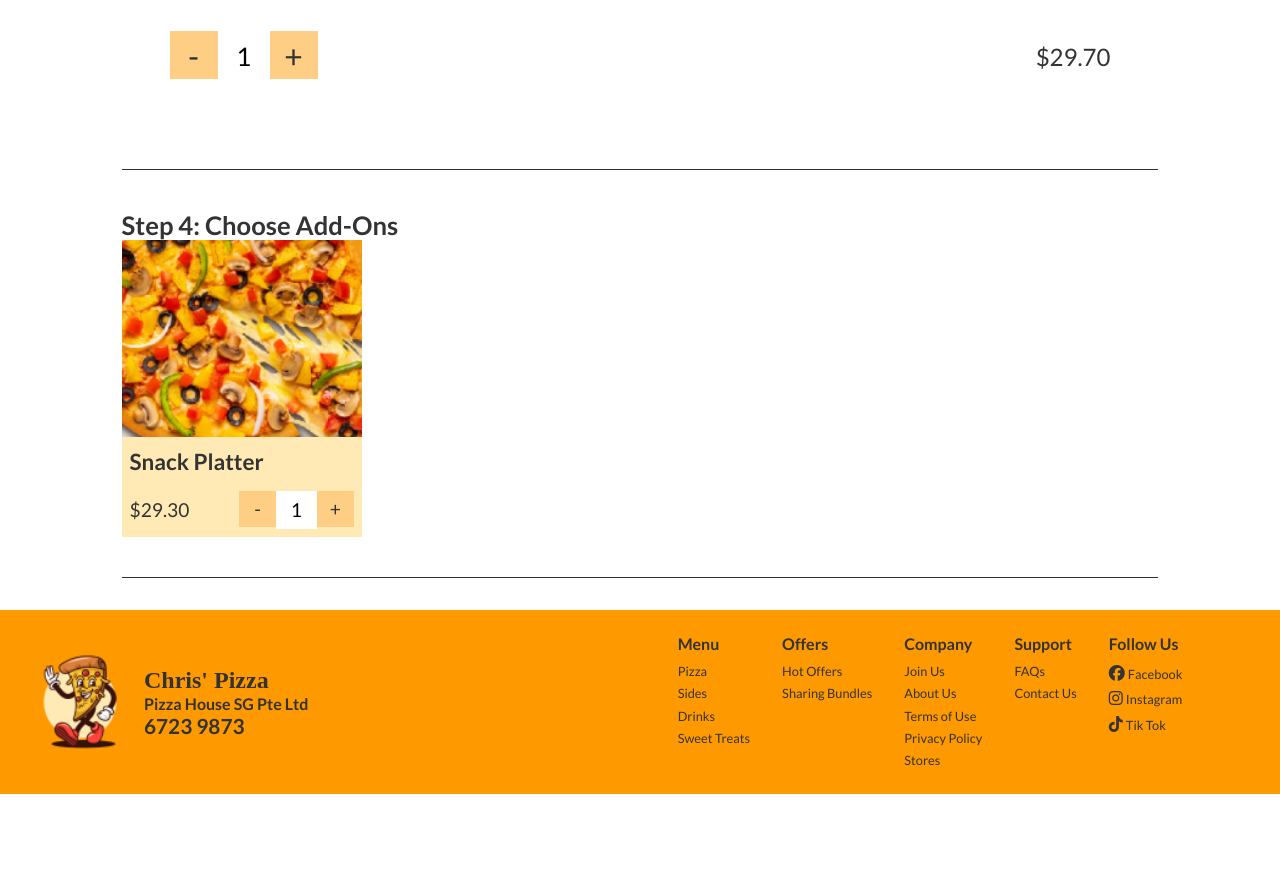
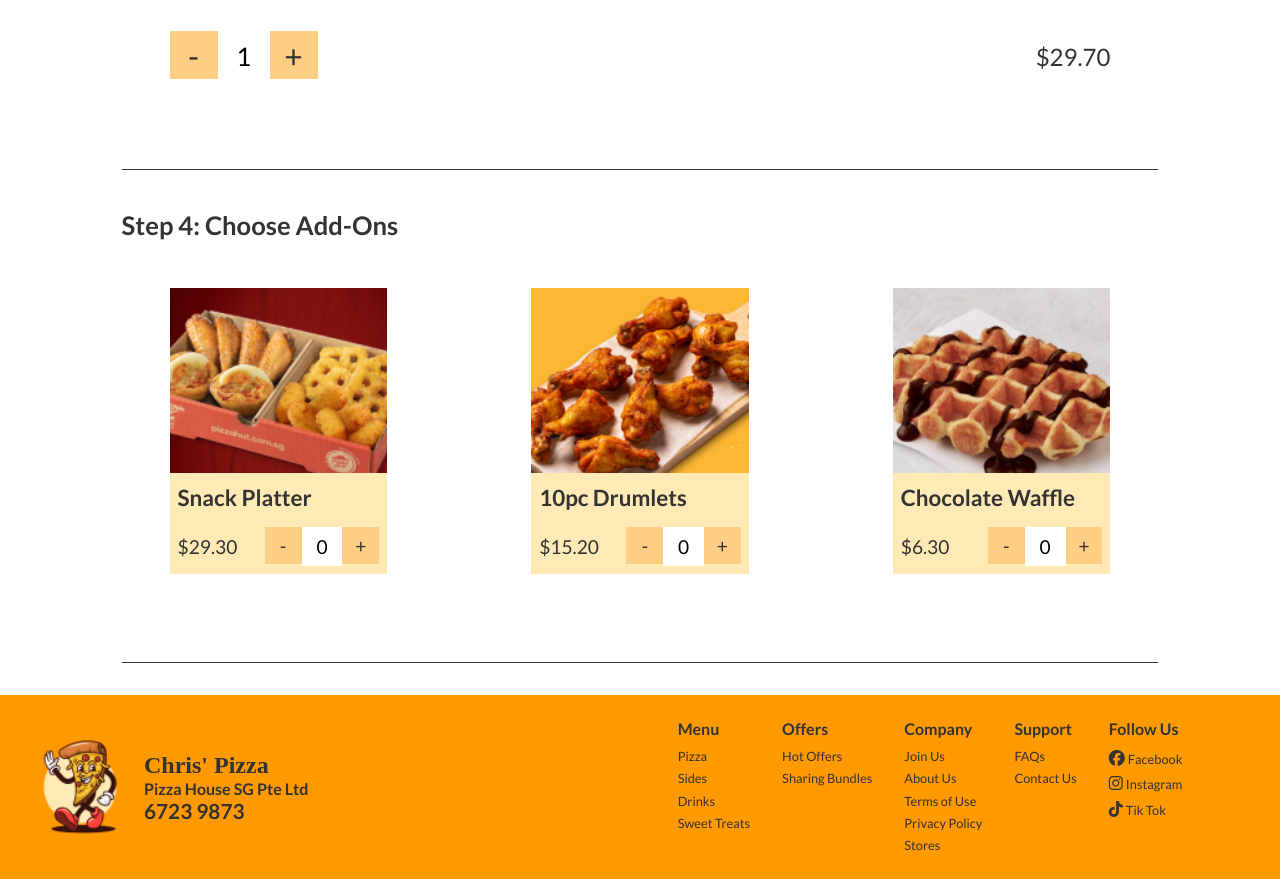
Before and after one commit to GnawedLeaves/IE4717-Final-Project, a PHP site: page /ordering.html in a window 1280 px wide. Shown: the part 1346-2225 px from the top of the page. Before the commit the page ends 2140 px from the top, so only its background shows below. Run offline with PHP 8.4, Linux system fonts and the light colour scheme; some libraries are stand-ins or nearby versions.

Commit message:
add ons section

```diff
--- a/ordering.html
+++ b/ordering.html
@@ -209,7 +209,7 @@
             <div class="step1-title">Step 4: Choose Add-Ons</div>
             <div class="add-ons-container">
               <div class="item-container">
-                <img class="item-img" src="./assets/images/veggiepizza.png" />
+                <img class="item-img" src="./assets/images/snackplatter.png" />
                 <div class="item-info-container">
                   <div class="item-info-row">
                     <div class="item-title">Snack Platter</div>
@@ -228,7 +228,7 @@
                       </div>
                       <input
                         id="addon1-qty-input"
-                        class="counter-box count-box counter-box-small"
+                        class="counter-box count-box counter-box-small add-ons-input"
                         type="number"
                         max="999"
                         min="0"
@@ -239,6 +239,85 @@
                         class="counter-box counter-box-small"
                         id="qty-plus"
                         onclick="handleQtyCount('plus','addon1-qty-input')"
+                      >
+                        +
+                      </div>
+                    </div>
+                  </div>
+                </div>
+              </div>
+              <div class="item-container">
+                <img class="item-img" src="./assets/images/10pcdrumlet.png" />
+                <div class="item-info-container">
+                  <div class="item-info-row">
+                    <div class="item-title">10pc Drumlets</div>
+                  </div>
+                </div>
+                <div class="item-info-container">
+                  <div class="item-info-row">
+                    <div class="item-price">$15.20</div>
+                    <div class="counter-container">
+                      <div
+                        class="counter-box counter-box-small"
+                        id="qty-minus"
+                        onclick="handleQtyCount('minus','addon2-qty-input')"
+                      >
+                        -
+                      </div>
+                      <input
+                        id="addon2-qty-input"
+                        class="counter-box count-box counter-box-small add-ons-input"
+                        type="number"
+                        max="999"
+                        min="0"
+                        placeholder="0"
+                        oninput="handleQtyValue(this)"
+                      />
+                      <div
+                        class="counter-box counter-box-small"
+                        id="qty-plus"
+                        onclick="handleQtyCount('plus','addon2-qty-input')"
+                      >
+                        +
+                      </div>
+                    </div>
+                  </div>
+                </div>
+              </div>
+              <div class="item-container">
+                <img
+                  class="item-img"
+                  src="./assets/images/chcolatewaffle.png"
+                />
+                <div class="item-info-container">
+                  <div class="item-info-row">
+                    <div class="item-title">Chocolate Waffle</div>
+                  </div>
+                </div>
+                <div class="item-info-container">
+                  <div class="item-info-row">
+                    <div class="item-price">$6.30</div>
+                    <div class="counter-container">
+                      <div
+                        class="counter-box counter-box-small"
+                        id="qty-minus"
+                        onclick="handleQtyCount('minus','addon3-qty-input')"
+                      >
+                        -
+                      </div>
+                      <input
+                        id="addon3-qty-input"
+                        class="counter-box count-box counter-box-small add-ons-input"
+                        type="number"
+                        max="999"
+                        min="0"
+                        placeholder="0"
+                        oninput="handleQtyValue(this)"
+                      />
+                      <div
+                        class="counter-box counter-box-small"
+                        id="qty-plus"
+                        onclick="handleQtyCount('plus','addon3-qty-input')"
                       >
                         +
                       </div>
@@ -354,6 +433,12 @@
           input.value = 1;
         });
 
+        var allAddonsInputs = document.getElementsByClassName("add-ons-input");
+
+        Array.from(allAddonsInputs).forEach((input, index) => {
+          input.value = 0;
+        });
+
         function handleSubtotal(amount) {
           if (amount) subtotal += amount;
           subtotalSpan.innerHTML = subtotal;
--- a/styles.css
+++ b/styles.css
@@ -704,3 +704,10 @@ a {
   width: 2.3rem;
   height: 2.3rem;
 }
+
+.add-ons-container {
+  display: flex;
+
+  gap: 9rem;
+  padding: 3rem;
+}
```
Also changed, not shown: assets/images/10pcdrumlet.png (added), assets/images/chcolatewaffle.png (added), assets/images/snackplatter.png (added).
